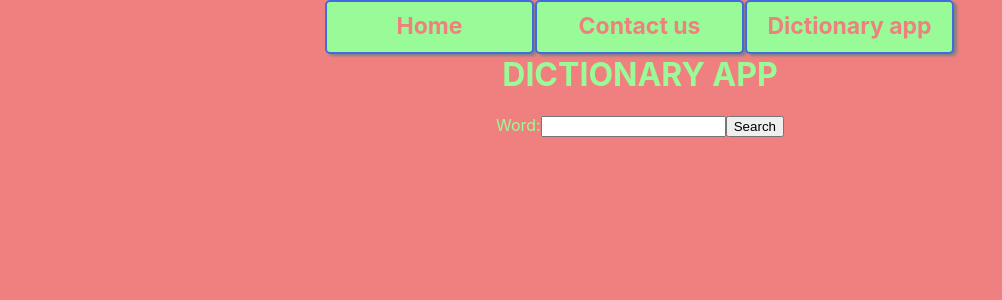
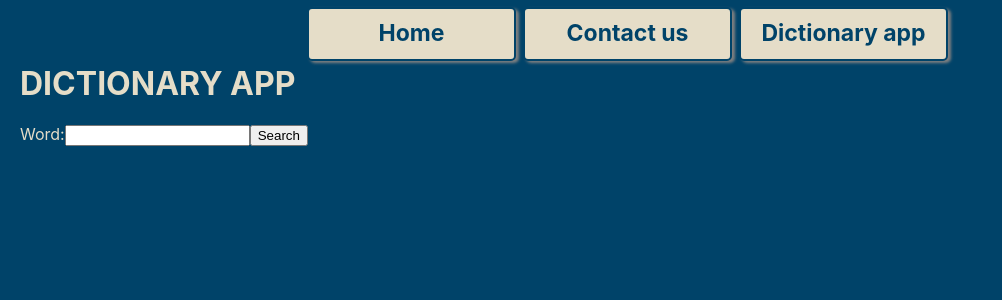
Before and after one commit to KKuczera/dictionary-app, a React (Create React App) app: page /app in a window 1280 px wide. Shown: the top 300 px of the page, without its empty margins (0-1002 px from the left). Built offline with nearby package versions, Linux system fonts and the light colour scheme.

Commit message:
Commit v7

```diff
--- a/src/App.css
+++ b/src/App.css
@@ -38,10 +38,9 @@
 }
 
 body {
-  text-align: center;
-  align-items: center;
-  background-color: lightcoral;
-  color: palegreen;
-  width: 100%;
+  padding: 5px 20px 5px 20px;
+  background-color: #004369;
+  color: #E5DDC8;
+  width: 95%;
   height: 100%;
 }
--- a/src/components/Menu.css
+++ b/src/components/Menu.css
@@ -1,12 +1,15 @@
-ul {
+ol {
     display: flex;
     justify-content: center;
-    align-items: center;
     float: left;
     width: 100%;
     padding: 0;
     margin: 0;
     list-style: none;
+}
+
+li {
+    padding: 2px 3px 2px 3px;
 }
 
 li a {
@@ -18,17 +21,17 @@ li a {
     width: 175px;
     height: 30px;
     text-decoration: none;
-    color: lightcoral;
-    background-color: palegreen;
+    color: #004369;
+    background-color: #E5DDC8;
     padding: 10px 15px;
     margin: 0px 1px 1px 0px;
-    border: 2px solid royalblue;
+    border: 2px solid #004369;
     border-radius: 5px;
     box-shadow: 3px 2px 3px gray;
 }
 
 li a:hover {
-    color: palegreen;
-    background: lightcoral;
-    border: 1px solid royalblue;
+    color: #E5DDC8;
+    background: #004369;
+    border: 1px solid #E5DDC8;
 }
--- a/src/components/Menu.js
+++ b/src/components/Menu.js
@@ -3,17 +3,15 @@ import './Menu.css';
 
 function Menu() {
     return (
+        <nav id='menu-container'>
             <div>
-            <nav class='menu-container'>
-                <div>
-                    <ul>
+                <ol>
                     <li><Link to="/">Home</Link></li>
                     <li><Link to="/contact">Contact us</Link></li>
                     <li><Link to="/app">Dictionary app</Link></li>
-                    </ul>
+                </ol>
             </div>
         </nav>
-       </div>
     )
 }
 
```
Also changed, not shown: src/components/Dictionary.js (line endings or trailing spaces). Lines whose indentation alone changed are shown as unchanged.
